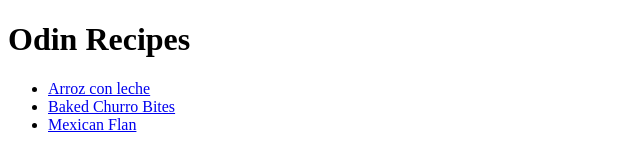
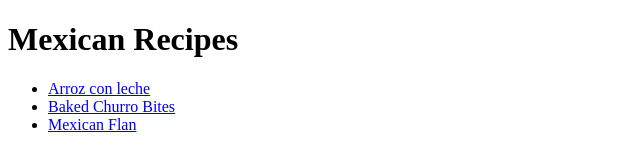
Before and after one commit to RodoNP/odin-recipes, a plain HTML site: page index.html in a window 1280 px wide. Shown: the whole page, without its empty margins (0-640 px from the left). Drawn offline with Linux system fonts and the light colour scheme.

Commit message:
index.html

```diff
--- a/index.html
+++ b/index.html
@@ -6,7 +6,7 @@
     <title>Recipes</title>
 </head>
 <body>
-    <h1>Odin Recipes</h1>
+    <h1>Mexican Recipes</h1>
     <ul>
         <li><a href="recipes/arroz-conleche/arroz-conleche.html">Arroz con leche</a></li>
         <li><a href="recipes/baked-churros/index.html">Baked Churro Bites</a></li>
```
